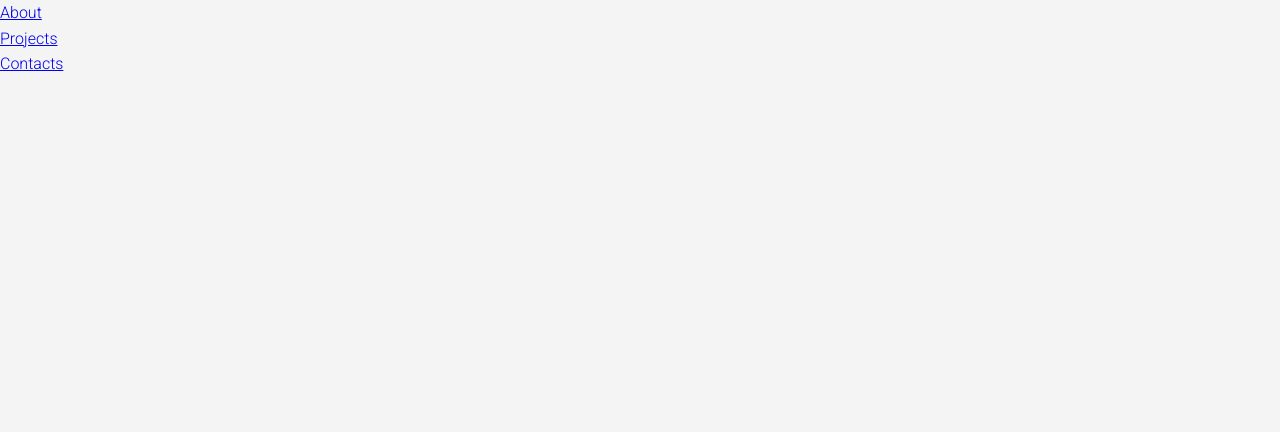
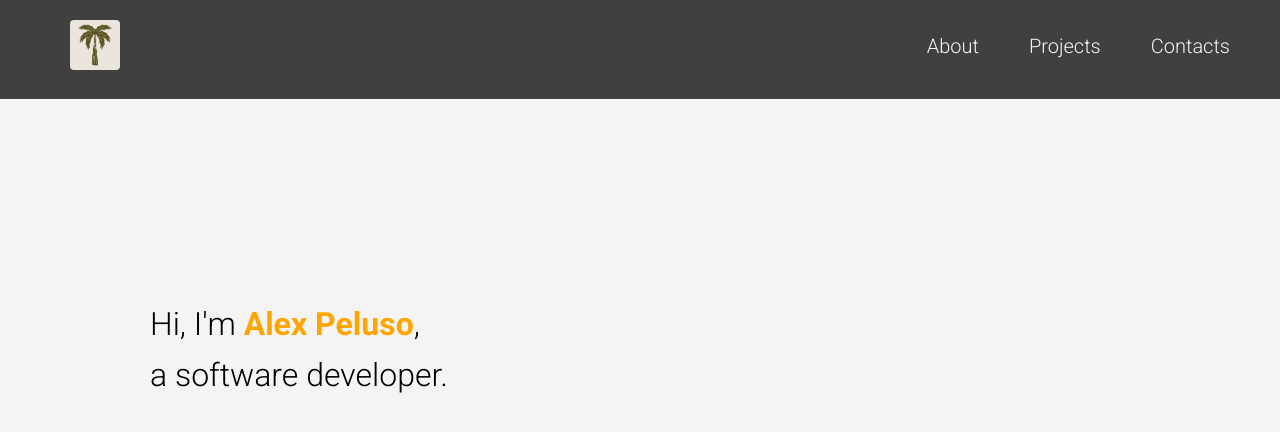
Before and after one commit to DevoAlex/DevoAlex.github.io, a plain HTML site: page index.html in a window 1280 px wide. Drawn offline with Linux system fonts and the light colour scheme.

Commit message:
HTML + styling home page

```diff
--- a/Assets/Scss/style.scss
+++ b/Assets/Scss/style.scss
@@ -1,5 +1,6 @@
 $light-color: #f4f4f4;
-$font-stack: 'Roboto';
+$dark-color: #404040;
+$font-stack: 'Roboto-light300';
 
 * {
     box-sizing: border-box;
@@ -9,20 +10,55 @@ $font-stack: 'Roboto';
 
 body {
     background-color: $light-color;
-    font-family: $font-stack, Helvetica, sans-serif;
+    font-family: 'roboto', Helvetica, sans-serif;
     line-height: 1.6;
 }
+
+.menu-container {
+    display: flex;
+
+    background-color: $dark-color;
+    padding: 20px;
+    justify-content: space-between;
+
+}
 .menu {
-    width: 900px;
     display: flex;
-    justify-content: space-between;
+
 }
 .about {
-    display: flex;
+    margin-right: 50px;
+    margin-top: 10px;
+    color: $light-color;
 }
 .projects {
-    display: flex;
+    margin-right: 50px;
+    margin-top: 10px;
+    color: $light-color;
 }
 .contacts {
-    display: flex;
+    margin-right: 30px;
+    margin-top: 10px;
+    color: $light-color;
 }
+a:link {
+    text-decoration: none;
+    color: $light-color;
+    font-size: 125%;
+}
+img {
+    width: 50px;
+    height: 50px;
+    border-radius: 4px;
+    margin-left: 50px;
+}
+h1{
+    margin-top: 200px;
+    margin-left: 150px;
+    font-weight: 300;
+}
+b {
+    color:orange;
+    font-weight: 700;
+
+}
--- a/index.html
+++ b/index.html
@@ -7,7 +7,8 @@
         <title>My Portfolio</title>
         <link rel="preconnect" href="https://fonts.googleapis.com">
 <link rel="preconnect" href="https://fonts.gstatic.com" crossorigin>
-        <link href="https://fonts.googleapis.com/css2?family=Roboto:wght@300&display=swap" rel="stylesheet">
+<link href="https://fonts.googleapis.com/css2?family=Roboto:wght@300;700&display=swap" rel="stylesheet">
+
         <link rel="icon" type ="image/x-icon" href="/assets/images/icona 3.png">
     </head>
     <body>
@@ -15,6 +16,11 @@
         <!-- Navigation -->
 
        <div class="menu-container">
+           <a class="logo-img" href="/index.html">
+                <img src="/Assets/Images/icona 3.png">
+            </a>
+
+           <div class="menu">
                 <div class="about">
                     <a href="#">About</a>
                 </div>
@@ -25,5 +31,11 @@
                     <a href="#">Contacts</a>
                 </div>
             </div>
+       </div>
+
+    <!-- Content -->
+
+        <h1> Hi, I'm <b>Alex Peluso</b>,<br>
+        a software developer.
     </body>
 </html>
```
Also changed, not shown: Assets/Css/style.css. Lines whose indentation alone changed are shown as unchanged.
